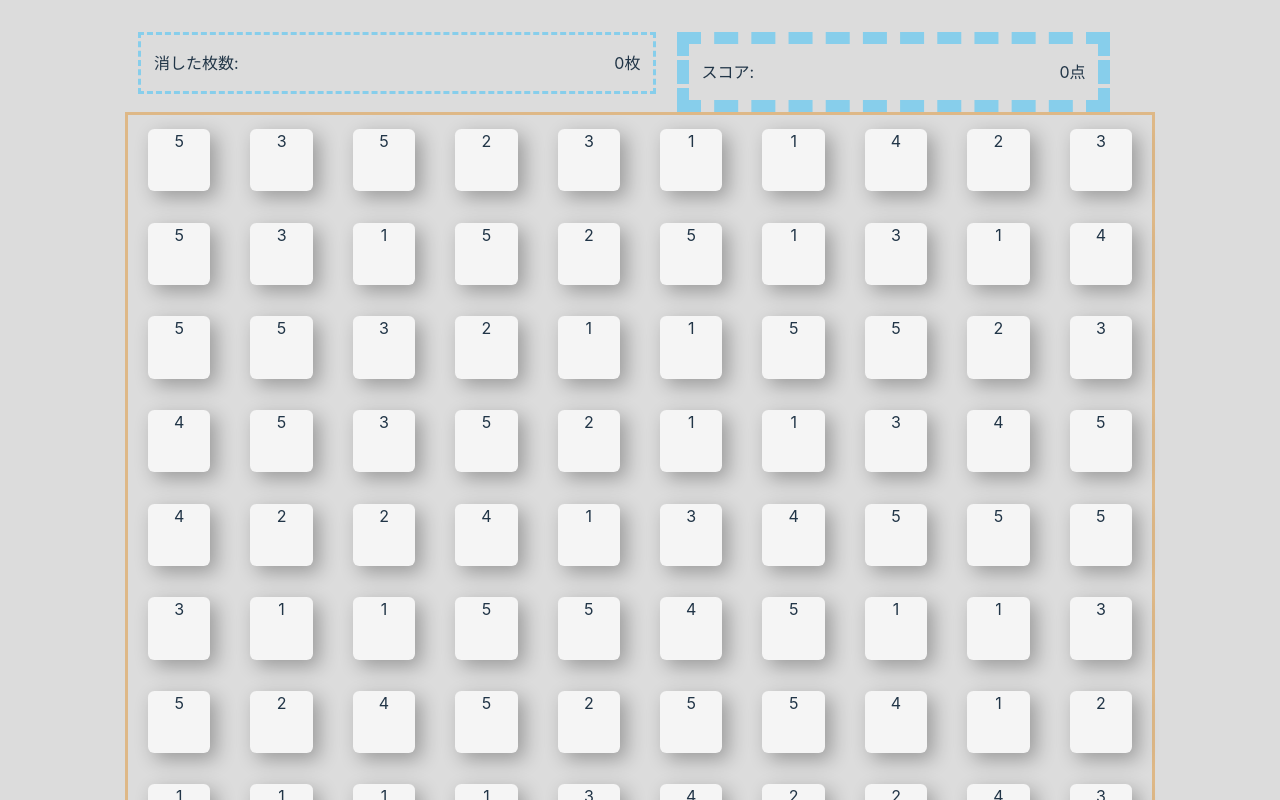
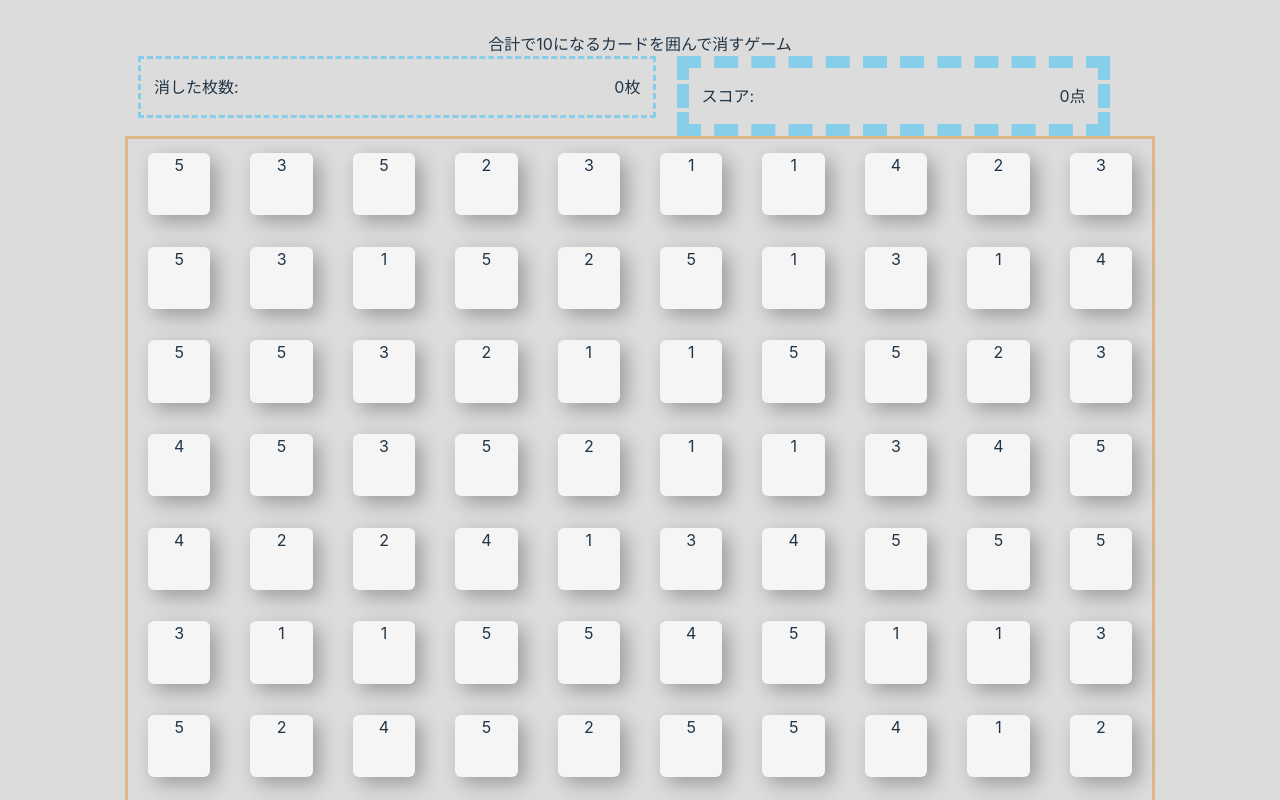
Before and after one commit to YutakaNagai/drag10, a Vue app: page / in a window 1280 px wide. Shown: the top 800 px of the page. Built offline with nearby package versions, Linux system fonts and the light colour scheme.

Commit message:
説明を追加

```diff
--- a/src/App.vue
+++ b/src/App.vue
@@ -187,6 +187,7 @@ onMounted(() => {
 </script>
 
 <template>
+  <span>合計で10になるカードを囲んで消すゲーム</span>
   <div>
     <div class="text_block">
       <div class="erase_block">
```
